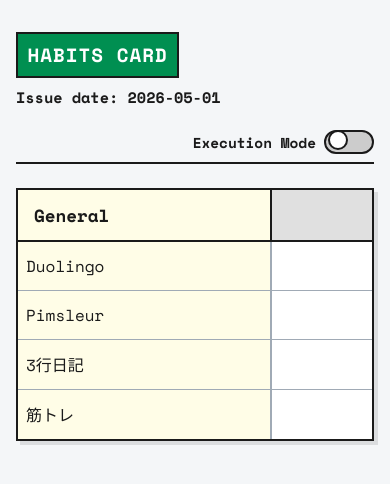
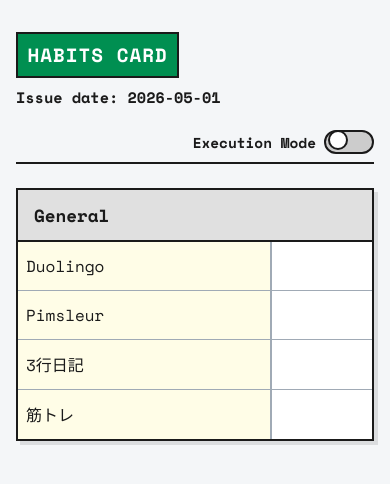
Before and after one commit to moriokaiwa-sketch/hy-habits-service-package, a React (Vite) app: page / in a window 390 px wide. Shown: the top 484 px of the page. Built offline with nearby package versions, Linux system fonts and the light colour scheme.

Commit message:
Update category header to single gray row and fix mobile title layout

```diff
--- a/src/App.css
+++ b/src/App.css
@@ -135,14 +135,13 @@ input:checked + .slider:before {
   background-color: var(--task-bg);
 }
 
-.category-header-name {
-  background-color: var(--task-bg) !important;
+.category-header-single {
+  width: 100%;
+  background-color: #e0e0e0;
+  padding: 0.75rem 1rem;
   font-size: 1.1rem;
   color: var(--text-color);
-}
-
-.category-header-blank {
-  background-color: #e0e0e0 !important;
+  box-sizing: border-box;
 }
 
 .category-edit-wrapper {
@@ -417,9 +416,10 @@ input:checked + .slider:before {
   }
 
   .title-area {
-    flex-direction: column;
-    align-items: flex-start;
+    flex-direction: row;
+    align-items: flex-end;
     gap: 0.5rem;
+    flex-wrap: wrap;
   }
 
   .card-title {
--- a/src/App.tsx
+++ b/src/App.tsx
@@ -264,8 +264,7 @@ function App() {
       <DragDropContext onDragEnd={handleDragEnd}>
         {categories.map((category) => (
           <div key={category.id} className="table-container category-table">
-            <div className="table-header">
-              <div className="col-task category-header-name">
+            <div className="table-header category-header-single">
               {isEditMode ? (
                 <div className="category-edit-wrapper">
                   <input
@@ -284,12 +283,6 @@ function App() {
                 </div>
               ) : (
                 category.name
-                )}
-              </div>
-              {!isEditMode ? (
-                <div className="col-done category-header-blank"></div>
-              ) : (
-                <div className="col-action category-header-blank"></div>
               )}
             </div>
 
```
Lines whose indentation alone changed are shown as unchanged.
